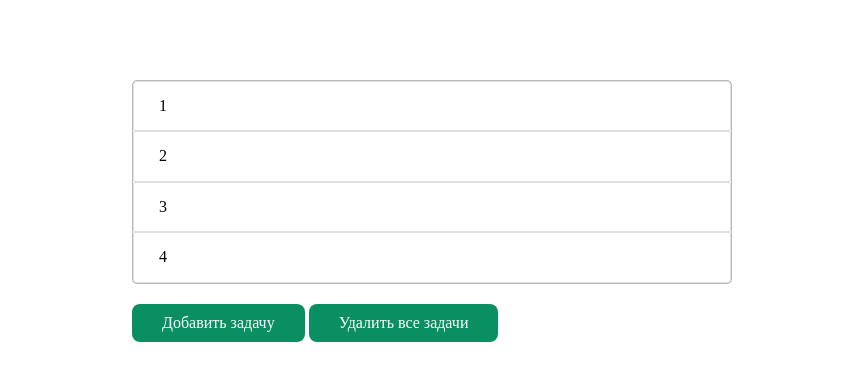
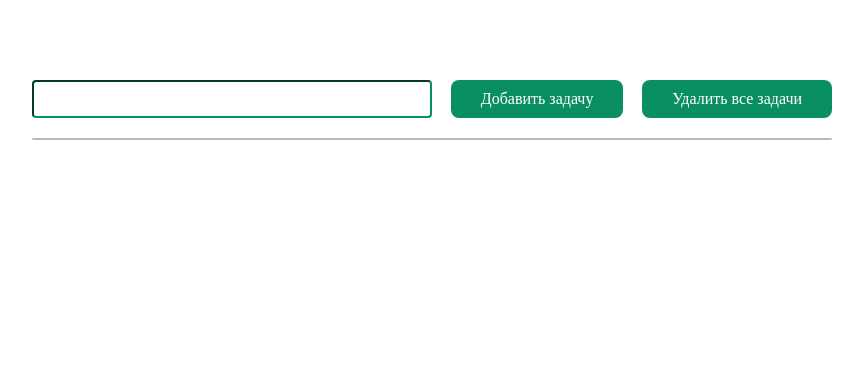
Before and after one commit to oloven1337/toDoList, a PHP site: page / in a window 1280 px wide. Shown: the top 381 px of the page, without its empty margins (208-1071 px from the left). Run offline with PHP 8.4, Linux system fonts and the light colour scheme.

Commit message:
change index.html

```diff
--- a/css/style.css
+++ b/css/style.css
@@ -1,7 +1,14 @@
-.signup__container {
+.signup {
+  display: -webkit-box;
+  display: -ms-flexbox;
+  display: flex;
+  -webkit-box-pack: center;
+      -ms-flex-pack: center;
+          justify-content: center;
+}
+
+.signup-title {
   text-align: center;
-  margin-top: 180px;
-  overflow: hidden;
 }
 
 .signup-form {
@@ -73,14 +80,19 @@ label {
   border-radius: 8px;
 }
 
-* {
-  -webkit-box-sizing: border-box;
-          box-sizing: border-box;
-}
-
 .container {
   max-width: 1200px;
   margin: 0 auto;
+}
+
+.list-group {
+  width: 800px;
+  margin: 0 auto;
+  margin-top: 80px;
+}
+
+.input_add-remove {
+  width: 50%;
 }
 
 li {
@@ -100,12 +112,6 @@ li:hover {
           box-shadow: 0 0 0 0.2rem rgba(0, 255, 179, 0.25);
 }
 
-.list-group {
-  width: 600px;
-  margin: 0 auto;
-  margin-top: 80px;
-}
-
 .list-group__items {
   padding: 0;
   margin: 0 auto;
@@ -114,51 +120,17 @@ li:hover {
 }
 
 .add-remove-item {
-  margin-top: 20px;
+  margin-bottom: 20px;
+  display: -webkit-box;
+  display: -ms-flexbox;
+  display: flex;
+  -webkit-box-pack: justify;
+      -ms-flex-pack: justify;
+          justify-content: space-between;
 }
 
-.add-remove-item .add-list__item {
-  cursor: pointer;
-  font-weight: 700;
-  margin: 0 auto;
-  border: 0;
-  margin-top: 8px;
-  color: #fff;
-  border-color: #0a8f63;
-  background-color: #0a8f63;
-  border-radius: 8px;
-  padding: 6px;
-}
-
-.add-remove-item .add-list__item:hover {
-  -webkit-transition: 0.4s;
-  transition: 0.4s;
-  color: rgba(248, 248, 248, 0.658);
-  color: #fff;
-  background-color: rgba(233, 72, 8, 0.952);
-  border-radius: 8px;
-}
-
-.add-remove-item .remove-list__item {
-  cursor: pointer;
-  font-weight: 700;
-  margin: 0 auto;
-  margin-left: 20px;
-  border: 0;
-  margin-top: 8px;
-  color: #fff;
-  border-color: #0a8f63;
-  background-color: #0a8f63;
-  border-radius: 8px;
-  padding: 6px;
-}
-
-.add-remove-item .remove-list__item:hover {
-  -webkit-transition: 0.4s;
-  transition: 0.4s;
-  color: rgba(248, 248, 248, 0.658);
-  color: #fff;
-  background-color: rgba(233, 72, 8, 0.952);
-  border-radius: 8px;
+* {
+  -webkit-box-sizing: border-box;
+          box-sizing: border-box;
 }
 /*# sourceMappingURL=style.css.map */
--- a/index.html
+++ b/index.html
@@ -17,30 +17,31 @@
   <section class="list">
     <div class="container">
       <div class="list-group">
+        <div class="add-remove-item">
+          <input class="input_add-remove" type="text">
+          <button class="button add-item">Добавить задачу</button>
+          <button class="button remove-item">Удалить все задачи</button>
+        </div>
         <ul class="list-group__items">
-          <li class="list-group__item">1</li>
-          <li class="list-group__item">2</li>
-          <li class="list-group__item">3</li>
-          <li class="list-group__item">4</li>
+
         </ul>
-        <div class="add-remove-item">
-          <button class="button">Добавить задачу</button>
-          <button class="button">Удалить все задачи</button>
-        </div>
       </div>
     </div>
   </section>
 
 
-  <!-- <script src="https://code.jquery.com/jquery-3.3.1.slim.min.js"
+
+  <script src="./js/app.js"></script>
+
+  <!-- < src="https://code.jquery.com/jquery-3.3.1.slim.min.js"
     integrity="sha384-q8i/X+965DzO0rT7abK41JStQIAqVgRVzpbzo5smXKp4YfRvH+8abtTE1Pi6jizo"
-    crossorigin="anonymous"></script>
-  <script src="https://cdnjs.cloudflare.com/ajax/libs/popper.js/1.14.7/umd/popper.min.js"
+    crossorigin="anonymous"></>
+  < src="https://cdnjs.cloudflare.com/ajax/libs/popper.js/1.14.7/umd/popper.min.js"
     integrity="sha384-UO2eT0CpHqdSJQ6hJty5KVphtPhzWj9WO1clHTMGa3JDZwrnQq4sF86dIHNDz0W1"
-    crossorigin="anonymous"></script>
-  <script src="https://stackpath.bootstrapcdn.com/bootstrap/4.3.1/js/bootstrap.min.js"
+    crossorigin="anonymous"></>
+  < src="https://stackpath.bootstrapcdn.com/bootstrap/4.3.1/js/bootstrap.min.js"
     integrity="sha384-JjSmVgyd0p3pXB1rRibZUAYoIIy6OrQ6VrjIEaFf/nJGzIxFDsf4x0xIM+B07jRM"
-    crossorigin="anonymous"></script> -->
+    crossorigin="anonymous"></> -->
 </body>
 
 </html>
--- /dev/null
+++ b/scss/_index.scss
@@ -0,0 +1,89 @@
+.container {
+  max-width: 1200px;
+  margin: 0 auto;
+}
+
+.list-group {
+  width: 800px;
+  margin: 0 auto;
+  margin-top: 80px;
+}
+
+.input_add-remove {
+  width: 50%;
+}
+
+li {
+  list-style-type: none;
+  border: 1px solid rgba(0, 0, 0, .125);
+  padding: 15px 25px;
+  border-radius: 2px;
+
+  &:hover {
+    background-color: #0a8f63;
+    color: #fff;
+    transition: 0.6s;
+    font-size: 22px;
+    box-shadow: 0 0 0 0.2rem rgba(0, 255, 179, 0.25);
+  }
+}
+
+.list-group__items {
+  padding: 0;
+  margin: 0 auto;
+  border: 1px solid rgba(141, 131, 131, 0.575);
+  border-radius: 5px;
+}
+
+.list-group-item {}
+
+.add-remove-item {
+  margin-bottom: 20px;
+  display: flex;
+  justify-content: space-between;
+
+  // .add-list__item {
+  //   cursor: pointer;
+  //   font-weight: 700;
+  //   margin: 0 auto;
+  //   border: 0;
+  //   margin-top: 8px;
+  //   color: #fff;
+  //   border-color: #0a8f63;
+  //   background-color: #0a8f63;
+  //   border-radius: 8px;
+  //   padding: 6px;
+
+  //   &:hover {
+  //     transition: 0.4s;
+  //     color: rgba(248, 248, 248, 0.658);
+  //     color: #fff;
+  //     background-color: rgba(233, 72, 8, 0.952);
+  //     border-radius: 8px;
+  //   }
+  // }
+
+
+
+  // .remove-list__item {
+  //   cursor: pointer;
+  //   font-weight: 700;
+  //   margin: 0 auto;
+  //   margin-left: 20px;
+  //   border: 0;
+  //   margin-top: 8px;
+  //   color: #fff;
+  //   border-color: #0a8f63;
+  //   background-color: #0a8f63;
+  //   border-radius: 8px;
+  //   padding: 6px;
+
+  //   &:hover {
+  //     transition: 0.4s;
+  //     color: rgba(248, 248, 248, 0.658);
+  //     color: #fff;
+  //     background-color: rgba(233, 72, 8, 0.952);
+  //     border-radius: 8px;
+  //   }
+  // }
+}
--- a/scss/_signup.scss
+++ b/scss/_signup.scss
@@ -1,7 +1,13 @@
-.signup__container {
+.signup {
+  display: flex;
+  justify-content: center;
+  // text-align: center;
+  // margin-top: 180px;
+  // overflow: hidden;
+}
+
+.signup-title {
   text-align: center;
-  margin-top: 180px;
-  overflow: hidden;
 }
 
 .signup-form {
--- a/scss/style.scss
+++ b/scss/style.scss
@@ -1,90 +1,7 @@
 @import 'signup';
 @import './components/buttons';
+@import 'index';
 
 * {
   box-sizing: border-box;
 }
-
-.container {
-  max-width: 1200px;
-  margin: 0 auto;
-}
-
-li {
-  list-style-type: none;
-  border: 1px solid rgba(0, 0, 0, .125);
-  padding: 15px 25px;
-  border-radius: 2px;
-
-  &:hover {
-    background-color: #0a8f63;
-    color: #fff;
-    transition: 0.6s;
-    font-size: 22px;
-    box-shadow: 0 0 0 0.2rem rgba(0, 255, 179, 0.25);
-  }
-}
-
-.list-group {
-  width: 600px;
-  margin: 0 auto;
-  margin-top: 80px;
-}
-
-.list-group__items {
-  padding: 0;
-  margin: 0 auto;
-  border: 1px solid rgba(141, 131, 131, 0.575);
-  border-radius: 5px;
-}
-
-.list-group-item {}
-
-.add-remove-item {
-  margin-top: 20px;
-
-  .add-list__item {
-    cursor: pointer;
-    font-weight: 700;
-    margin: 0 auto;
-    border: 0;
-    margin-top: 8px;
-    color: #fff;
-    border-color: #0a8f63;
-    background-color: #0a8f63;
-    border-radius: 8px;
-    padding: 6px;
-
-    &:hover {
-      transition: 0.4s;
-      color: rgba(248, 248, 248, 0.658);
-      color: #fff;
-      background-color: rgba(233, 72, 8, 0.952);
-      border-radius: 8px;
-    }
-
-
-  }
-
-  .remove-list__item {
-    cursor: pointer;
-    font-weight: 700;
-    margin: 0 auto;
-    margin-left: 20px;
-    border: 0;
-    margin-top: 8px;
-    color: #fff;
-    border-color: #0a8f63;
-    background-color: #0a8f63;
-    border-radius: 8px;
-    padding: 6px;
-
-    &:hover {
-      transition: 0.4s;
-      color: rgba(248, 248, 248, 0.658);
-      color: #fff;
-      background-color: rgba(233, 72, 8, 0.952);
-      border-radius: 8px;
-    }
-  }
-}
```
Also changed, not shown: js/app.js (added, +93 -0 lines), signup.html (+6 -2 lines), 1 other file.
